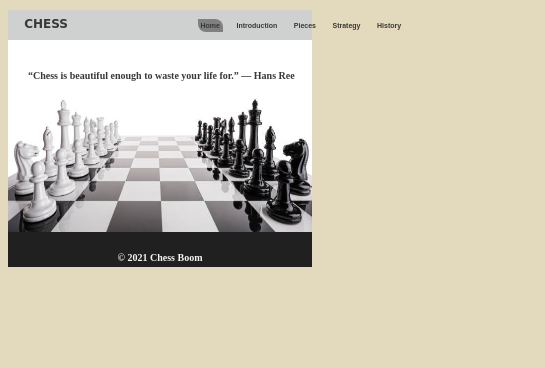
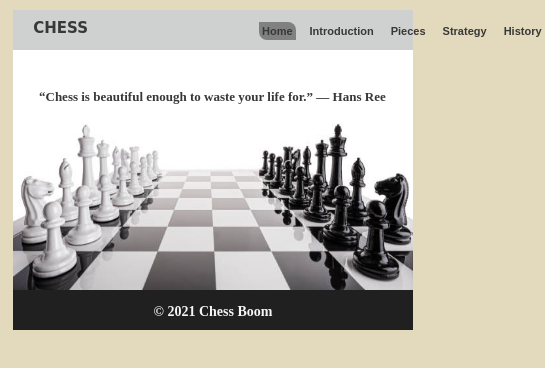
Before and after one commit to MandarJunnarkar/ChessBoom.github.io, a plain HTML site: page index.html in a window 390 px wide. Shown: the whole page, 545 px wide, since content can reach past the window. Drawn offline with Linux system fonts and the light colour scheme.

Commit message:
responsive

```diff
--- a/phone.css
+++ b/phone.css
@@ -1,24 +1,28 @@
+*{
+    margin: 0;
+    padding: 0;
+}
 #navbar{
     position: relative;
-    margin-left: 8px;
-    width: 19em;
-    height: 30px;
+    margin-left: 13px;
+    width: 25em;
+    height: 40px;
     margin-top: 10px;
 }
 .navi{
     display: flex;
     position: absolute;
-    right: 7em;
-    margin-top: 5px;
+    right: 145px;
+    margin-top: 8px;
 }
 .cname{
     margin-left: 1em;
-    font-size: 12px;
-    margin-top: 7px;
+    font-size: 15px;
+    margin-top: 9px;
 }
 .items{
-    font-size: 7px;
-    padding-left: 1.5em;
+    font-size: 11px;
+    padding-left: 1em;
 }
 .items a{
     padding: 3px;
@@ -31,50 +35,52 @@
 }
 
 #board{
-    margin-left: 8px;
-    width: 19em;
-    height: 12em;
+    margin-left: 13px;
+    width: 25em;
+    height: 15em;
     background: url(board.jpg);
-    background-size: 100% 12em;
+    background-size: 100% 15em;
 }
 #board h1{
-    font-size: 10px;
+    font-size: 13px;
     margin-left: 2em;
     margin-top: 3em;
 }
 
 footer{
-    height: 35px;
-    width: 19em;
-    margin-left: 8px;
+    height: 40px;
+    width: 25em;
+    margin-left: 13px;
 }
 footer p{
-    font-size: 10px;
+    font-size: 14px;
+    padding-top: 1em;
 }
 .para1{
-    margin-left: 8px;
-    width: 106%;
+    padding: 1em;
+    margin-left: 13px;
+    width: 108%;
     display: block;
-    font-size: 8px;
+    font-size: 16px;
 }
 .sec,.secb{
     height: 10em;
-    margin-left: 8px;
-    width: 19em;
+    margin-left: 13px;
+    width: 25em;
 }
 .heading{
-    font-size: 17px;
+    font-size: 25px;
     margin-top: -84px;
     margin-left: -1em;
 }
 .para{
-    font-size: 10px;
+    font-size: 14px;
     margin-left: -0.5em;
-    margin-top: -55px;
+    margin-top: -51px;
 }
 .image {
     padding-top: 51px;
-    margin-left: 12em;
+    margin-left: 17em;
     display: block;
     width: 6em;
     height: 6em;
```
